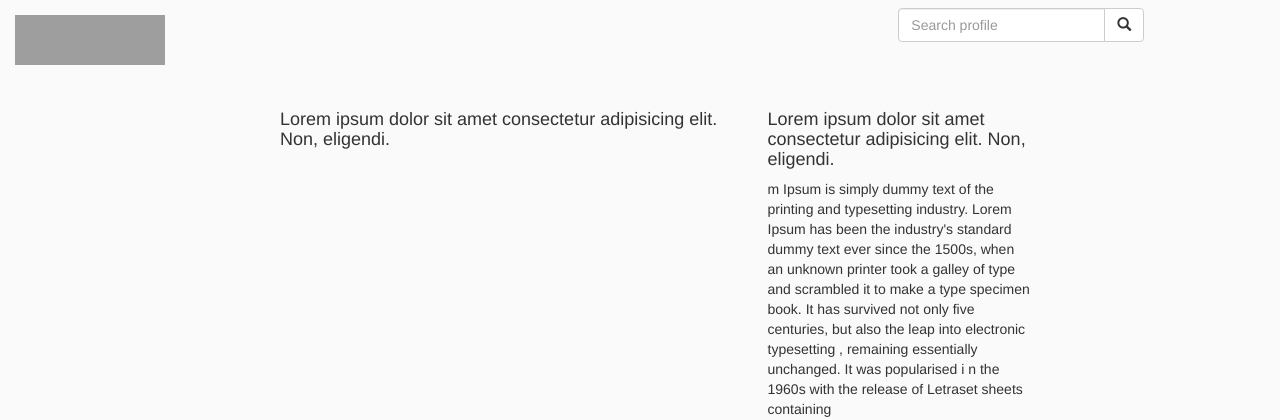
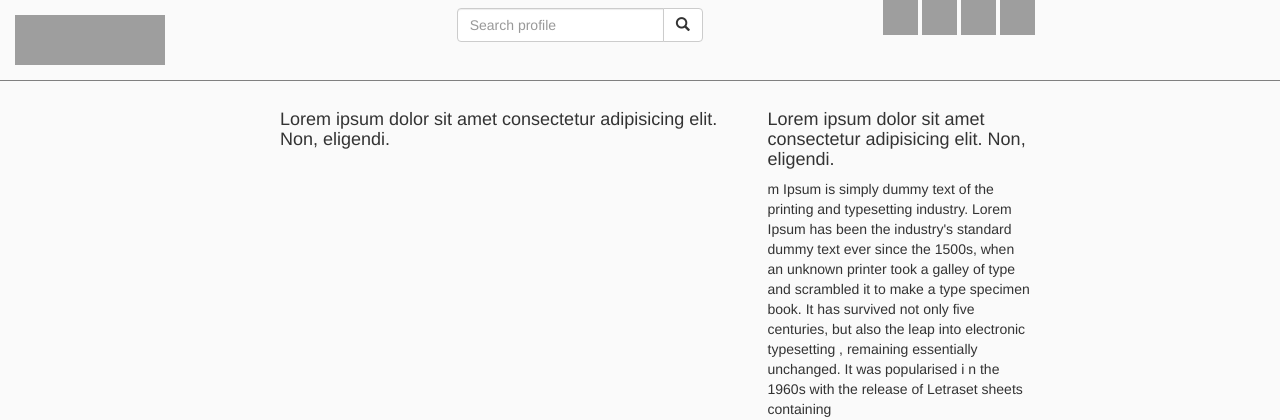
Before and after one commit to kennedybabu/instagram-clone, a Django app: page / in a window 1280 px wide. Shown: the top 420 px of the page. Run offline with Django 3.2, Linux system fonts and the light colour scheme; data that the repository does not hold is empty; some libraries are stand-ins or nearby versions; grey boxes are pictures that could not be loaded.

Commit message:
feature:add new links to the navbar

```diff
--- a/app/templates/home.html
+++ b/app/templates/home.html
@@ -26,8 +26,8 @@
                         <img src="{{ image.image_content.url }}" alt="photo">
                     </div>
                     <div class="icons-container">
-                        <p>message</p>
-                        <p>like</p>
+                        <a href=""><img src="https://res.cloudinary.com/dblrvhi8r/image/upload/v1638684050/icons8-heart-64_mjxryt.png" alt="like button"></a>
+                        <a href=""><img src="https://res.cloudinary.com/dblrvhi8r/image/upload/v1638684050/comment_yn5kq0.svg" alt="comment button"></a>
                     </div>
 
                 </div>
@@ -35,8 +35,10 @@
             <hr>
             {% endfor %}
         </div>
-        <div class="recommendations col-md-3">
+        <div class="recommendations col-md-3 sticky-top">
 
+            <div class="sidebar-item">
+                <div class="sticky-column">
                     <div class="top-bar">
                         <h4>Lorem ipsum dolor sit amet consectetur adipisicing elit. Non, eligendi.</h4>
                     </div>
@@ -52,6 +54,8 @@
 
                     </p>
                 </div>
+            </div>
+        </div>
         <div class="empty col-md-2">
 
         </div>
--- a/app/templates/navbar.html
+++ b/app/templates/navbar.html
@@ -13,7 +13,7 @@
     </div>
   </div>
 
-  <div class="col-sm-4 col-md-4 navbar-right">
+  <div class="col-sm-4 col-md-4 ">
 
     <form class="navbar-form" role="search" action="{% url 'search_results' %}">
 
@@ -25,6 +25,16 @@
       </div>
 
     </form>
+
+  </div>
+
+  <div class="col-md-4 navbar-right">
+      <div class="icons-tray">
+          <a href=""><img src="https://res.cloudinary.com/dblrvhi8r/image/upload/v1638687421/home_n1ruo9.svg" alt="home icon"></a>
+          <a href=""><img src="https://res.cloudinary.com/dblrvhi8r/image/upload/v1638687421/facebook-messenger_thldyo.svg" alt="messenger icon"></a>
+          <a href=""><img src="https://res.cloudinary.com/dblrvhi8r/image/upload/v1638687421/new-post_omiio8.svg" alt="new post icon"></a>
+          <a href=""><img src="https://res.cloudinary.com/dblrvhi8r/image/upload/v1638687421/compass_cebnz5.svg" alt="location icon"></a>
+      </div>
   </div>
 </nav>
 </body>
--- a/static/css/baseapp.css
+++ b/static/css/baseapp.css
@@ -18,12 +18,16 @@ body {
     color: black;
     border: none;
     background-color: #fafafa;
-    /* background-color: transparent; */
+    border-bottom: 1px solid grey;
 }
 
 .navbar-brand {
     height: 80px;
+}
 
+.icons-tray img {
+    width: 35px;
+    height: 35px;
 }
 
 body > nav > div.container-fluid.col-md-4 > div > a > img {
@@ -43,7 +47,7 @@ img {
 .post {
     display: flex;
     flex-direction: column;
-    height: 600px;
+    min-height: 600px;
     border: 1px solid black;
 }
 
@@ -75,3 +79,22 @@ img {
 .icons-container {
     display: flex;
 }
+
+.icons-container img {
+    max-height: 20px;
+    max-width: 20px;
+}
+
+/* .sidebar-item {
+	position: absolute;
+	top: 0;
+	left: 0;
+	width: 100%;
+	height: 100%;
+}
+
+.sticky-column {
+    position: -webkit-sticky;
+    position: sticky;
+    top: 0;
+} */
```
Lines whose indentation alone changed are shown as unchanged.
